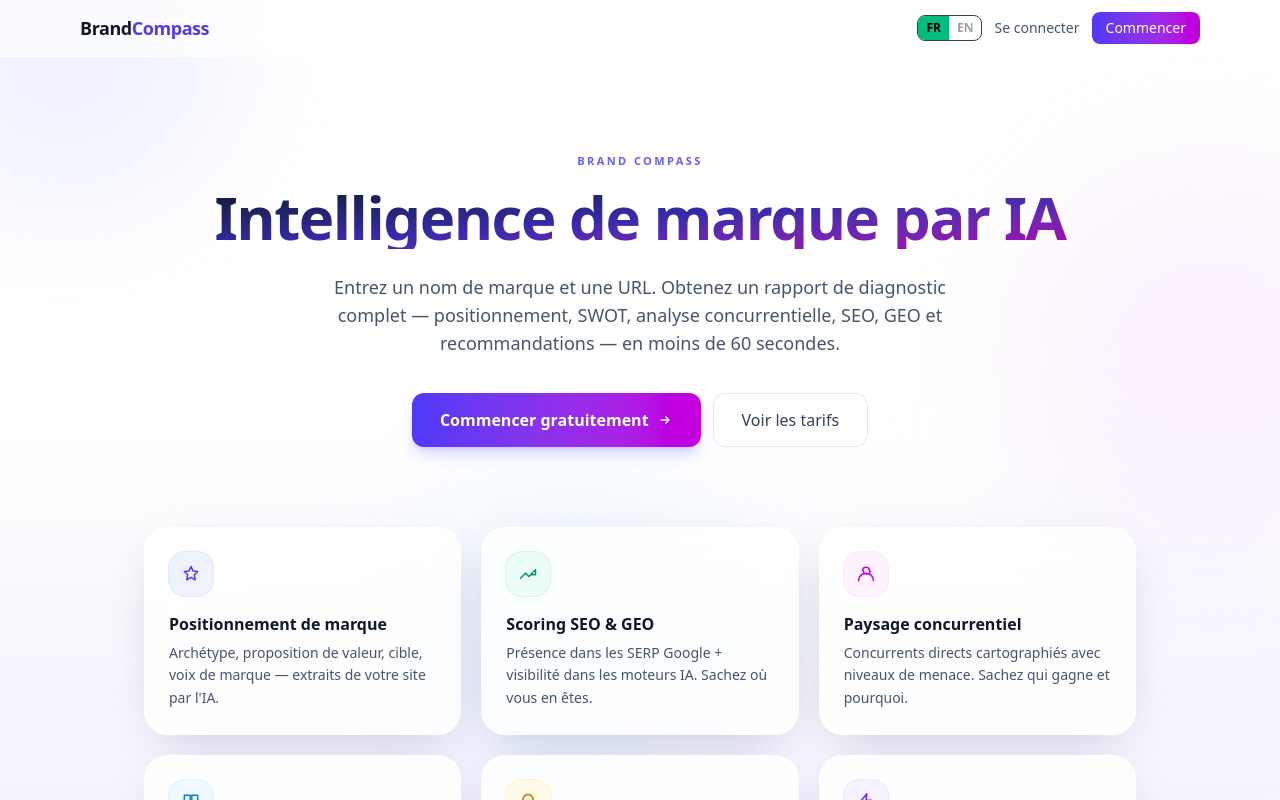
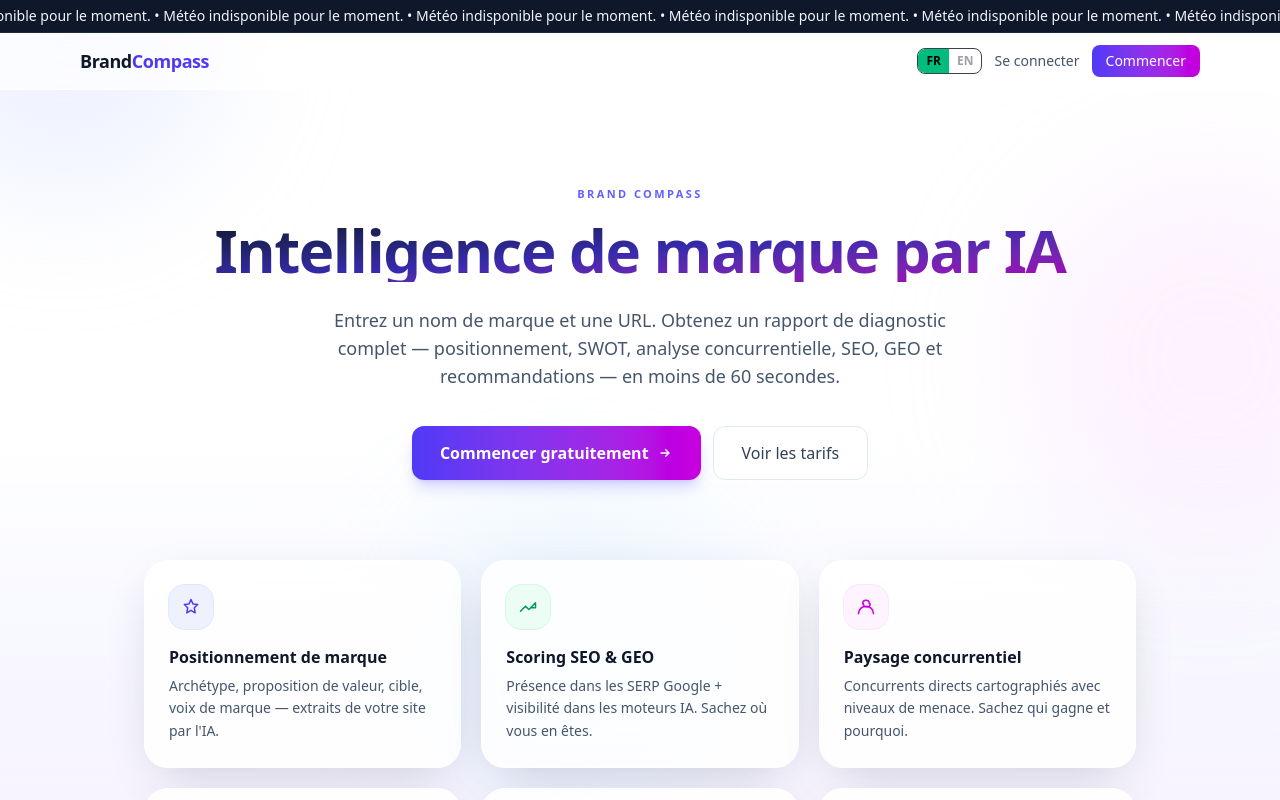
Before and after one commit to ahmedkhanch/brand-compass, a Next.js app in the folder frontend/: page / in a window 1280 px wide. Shown: the top 800 px of the page. Built offline with nearby package versions, Linux system fonts and the light colour scheme; no server answers.

Commit message:
feat(barre-finement-qui-sente-jour-42825): add scrolling weather marquee bar in root layout

```diff
--- a/frontend/src/app/layout.tsx
+++ b/frontend/src/app/layout.tsx
@@ -1,6 +1,7 @@
 import type { Metadata } from "next";
 import { AuthProvider } from "@/lib/clerk-shim";
 import { I18nProvider } from "@/lib/i18n";
+import WeatherMarquee from "@/components/WeatherMarquee";
 import "./globals.css";
 
 export const metadata: Metadata = {
@@ -17,6 +18,7 @@ export default function RootLayout({
     <AuthProvider>
       <html lang="fr">
         <body className="min-h-screen bg-transparent text-slate-900 antialiased">
+          <WeatherMarquee />
           <I18nProvider>{children}</I18nProvider>
         </body>
       </html>
--- /dev/null
+++ b/frontend/src/components/WeatherMarquee.tsx
@@ -0,0 +1,94 @@
+"use client";
+
+import { useEffect, useState } from "react";
+
+const PARIS_LAT = 48.8566;
+const PARIS_LON = 2.3522;
+const WEATHER_URL = `https://api.open-meteo.com/v1/forecast?latitude=${PARIS_LAT}&longitude=${PARIS_LON}&current=temperature_2m,weather_code,wind_speed_10m&daily=temperature_2m_max,temperature_2m_min&timezone=auto`;
+const SCROLL_DURATION_S = 40;
+
+const WEATHER_CODE_LABEL: Record<number, string> = {
+  0: "Ciel dégagé",
+  1: "Principalement clair",
+  2: "Partiellement nuageux",
+  3: "Couvert",
+  45: "Brouillard",
+  48: "Brouillard givrant",
+  51: "Bruine légère",
+  53: "Bruine",
+  55: "Bruine dense",
+  61: "Pluie légère",
+  63: "Pluie",
+  65: "Pluie forte",
+  71: "Neige légère",
+  73: "Neige",
+  75: "Neige forte",
+  80: "Averses",
+  81: "Averses fortes",
+  82: "Averses violentes",
+  95: "Orage",
+  96: "Orage avec grêle",
+  99: "Orage violent",
+};
+
+type Forecast = {
+  label: string;
+  temp: number;
+  min: number;
+  max: number;
+  wind: number;
+};
+
+export default function WeatherMarquee() {
+  const [data, setData] = useState<Forecast | null>(null);
+  const [error, setError] = useState(false);
+
+  useEffect(() => {
+    let cancelled = false;
+    fetch(WEATHER_URL)
+      .then((r) => r.json())
+      .then((j) => {
+        if (cancelled) return;
+        setData({
+          label: WEATHER_CODE_LABEL[j.current?.weather_code] ?? "Météo",
+          temp: Math.round(j.current?.temperature_2m),
+          min: Math.round(j.daily?.temperature_2m_min?.[0]),
+          max: Math.round(j.daily?.temperature_2m_max?.[0]),
+          wind: Math.round(j.current?.wind_speed_10m),
+        });
+      })
+      .catch(() => !cancelled && setError(true));
+    return () => {
+      cancelled = true;
+    };
+  }, []);
+
+  const message = error
+    ? "Météo indisponible pour le moment."
+    : data
+      ? `Paris — ${data.label} · ${data.temp}°C (min ${data.min}° / max ${data.max}°) · Vent ${data.wind} km/h`
+      : "Chargement de la météo…";
+
+  const segment = ` ${message}  •  `;
+
+  return (
+    <div className="w-full overflow-hidden bg-slate-900 text-slate-100 text-sm border-b border-slate-800">
+      <div
+        className="whitespace-nowrap py-1.5 animate-[weather-scroll_var(--weather-duration)_linear_infinite]"
+        style={
+          {
+            "--weather-duration": `${SCROLL_DURATION_S}s`,
+          } as React.CSSProperties
+        }
+      >
+        <span>{segment.repeat(8)}</span>
+      </div>
+      <style jsx>{`
+        @keyframes weather-scroll {
+          from { transform: translateX(0); }
+          to { transform: translateX(-50%); }
+        }
+      `}</style>
+    </div>
+  );
+}
```
